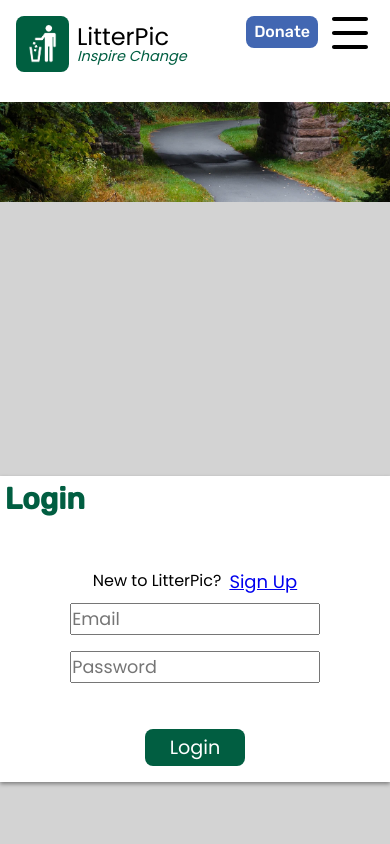
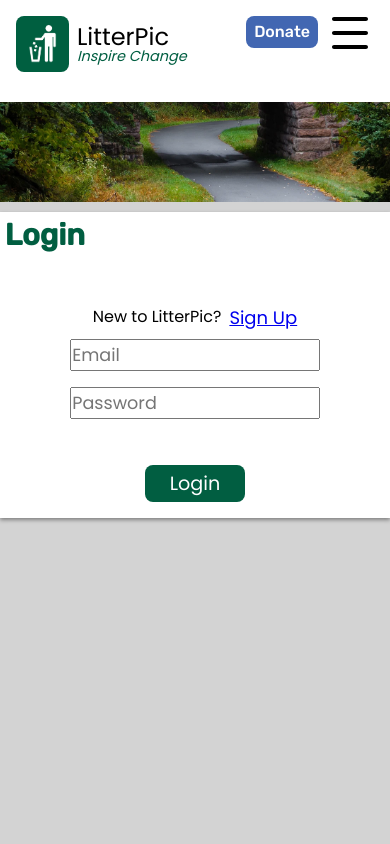
Before and after one commit to LitterPic/litterpic_org, a Next.js app: page /login in a window 390 px wide. Shown: the top 844 px of the page. Built offline with nearby package versions, Linux system fonts and the light colour scheme; no server answers.

Commit message:
Fix .page styling on mobile

```diff
--- a/styles/styles.css
+++ b/styles/styles.css
@@ -4094,7 +4094,7 @@ textarea {
     padding: 0;
   }
   .page {
-    align-items: center;
+    align-items: flex-start;
     display: flex;
     justify-content: center;
     padding: 0.6rem 0 0;
--- a/styles/styles.scss
+++ b/styles/styles.scss
@@ -121,10 +121,6 @@ textarea {
   min-height: 35vh;
   padding: 1.5rem;
   width: 70%;
-
-  //ul {
-  //  padding: 3rem;
-  //}
 }
 
 // Media Query for Mobile Devices
@@ -136,7 +132,7 @@ textarea {
   }
 
   .page {
-    align-items: center;
+    align-items: flex-start;
     display: flex;
     justify-content: center;
     padding: .6rem 0 0;
```
